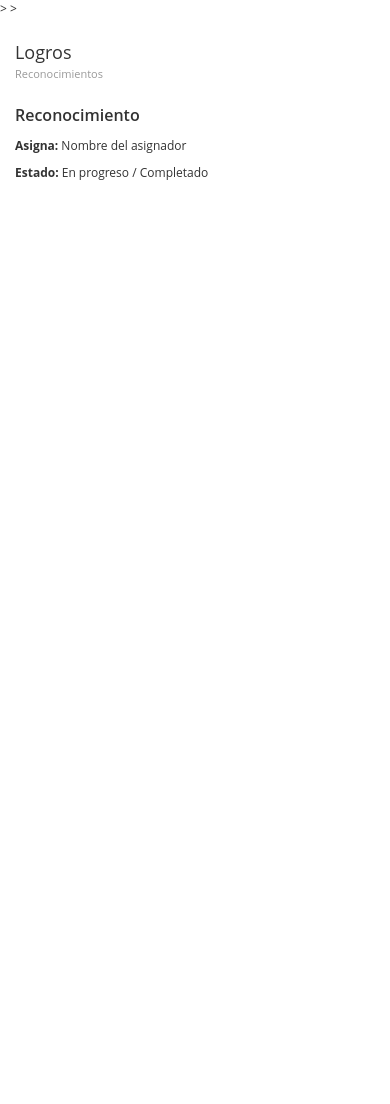
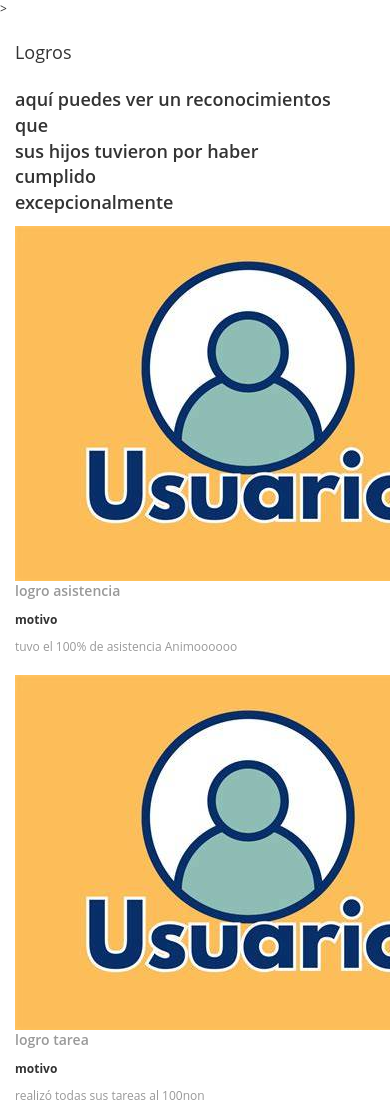
Before and after one commit to LuisMox-ctr/JardinDeNinos1, a Django app: page /reconocimientos/ in a window 390 px wide; the page is wider, and only the part inside the window is pictured. Shown: the top 1104 px of that part. Before the commit the page ends 180 px from the top of that part, so only its background shows below. Run offline with Django 5.2, Linux system fonts and the light colour scheme; some libraries are stand-ins or nearby versions.

Commit message:
vista reconocimiento animo

```diff
--- a/inicio/templates/inicio/reconocimientos.html
+++ b/inicio/templates/inicio/reconocimientos.html
@@ -1,4 +1,3 @@
-<!--Luis Humberto Gonzalez Villela-->>
 {% extends "inicio/encabezado.html" %}
 
 {% block tilulo %}Reconocimiento{% endblock %}
@@ -6,28 +5,55 @@
 {% block tilulo2 %}Logros{% endblock %}
 
 {% block contenido %}
+
+
 <div class="page-content">
-    <div class="page-header">
+     <div class="page-header">
         <div class="page-title">
             <h3>Logros
-                <small>Reconocimientos</small>
+                <h4>aquí puedes ver un reconocimientos que <br>
+        sus hijos tuvieron por haber cumplido <br>
+        excepcionalmente</h4>
             </h3>
         </div>
     </div>
 
-    <div class="row">
-        <!-- Aquí puedes hacer un loop si los datos vienen de una lista -->
-        <div class="col-md-4">
-            <div class="card mb-3 shadow-sm">
+    <div class="row justify-content-center">
+        <!-- Card 1 -->
+        <div class="col-md-3 m-3">
+            <div class="card shadow-sm">
+                <img src="/inicio/static/imagenes/encabezado.jpg" class="card-img-top" alt="logro asistencia">
                 <div class="card-body">
-                    <h5 class="card-title">Reconocimiento </h5>
-                    <p class="card-text"><strong>Asigna:</strong> Nombre del asignador</p>
-                    <p class="card-text"><strong>Estado:</strong> En progreso / Completado</p>
+                    <h6 class="card-title text-muted mb-1">logro asistencia</h6>
+                    <p class="mb-0"><strong>motivo</strong></p>
+                    <p class="text-muted">tuvo el 100% de asistencia Animoooooo</p>
                 </div>
             </div>
         </div>
 
-        <!-- Repite esto por cada elemento -->
+        <!-- Card 2 -->
+        <div class="col-md-3 m-3">
+            <div class="card shadow-sm">
+                <img src="inicio/static/imagenes/encabezado.jpg" class="card-img-top" alt="logro tarea">
+                <div class="card-body">
+                    <h6 class="card-title text-muted mb-1">logro tarea</h6>
+                    <p class="mb-0"><strong>motivo</strong></p>
+                    <p class="text-muted">realizó todas sus tareas al 100non</p>
+                </div>
+            </div>
+        </div>
+
+        <!-- Card 3 -->
+        <div class="col-md-3 m-3">
+            <div class="card shadow-sm">
+                <img src="inicio/static/imagen3.jpg" class="card-img-top" alt="logro respeto">
+                <div class="card-body">
+                    <h6 class="card-title text-muted mb-1">logro respeto</h6>
+                    <p class="mb-0"><strong>motivo</strong></p>
+                    <p class="text-muted">ha completado todos los trabajos en equipo jajjajajaj</p>
+                </div>
+            </div>
+        </div>
     </div>
 </div>
 {% endblock %}
```
